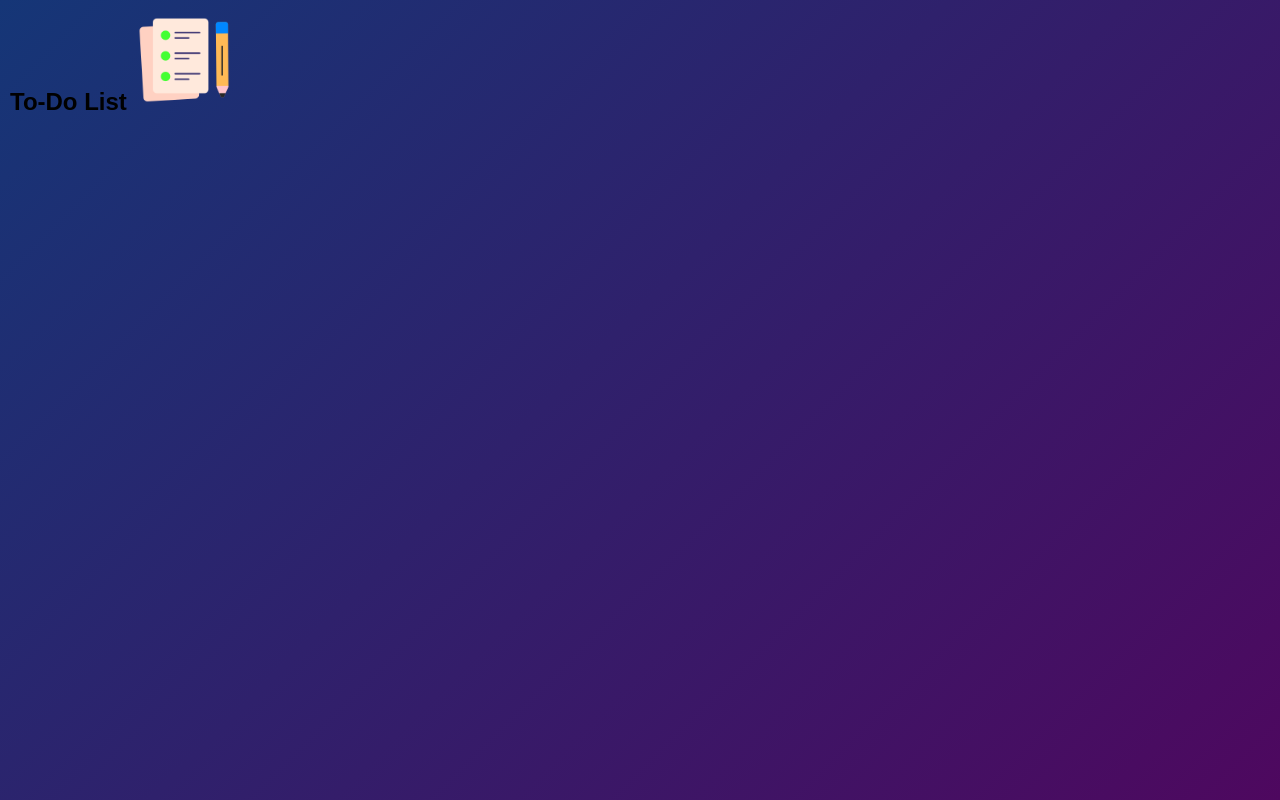
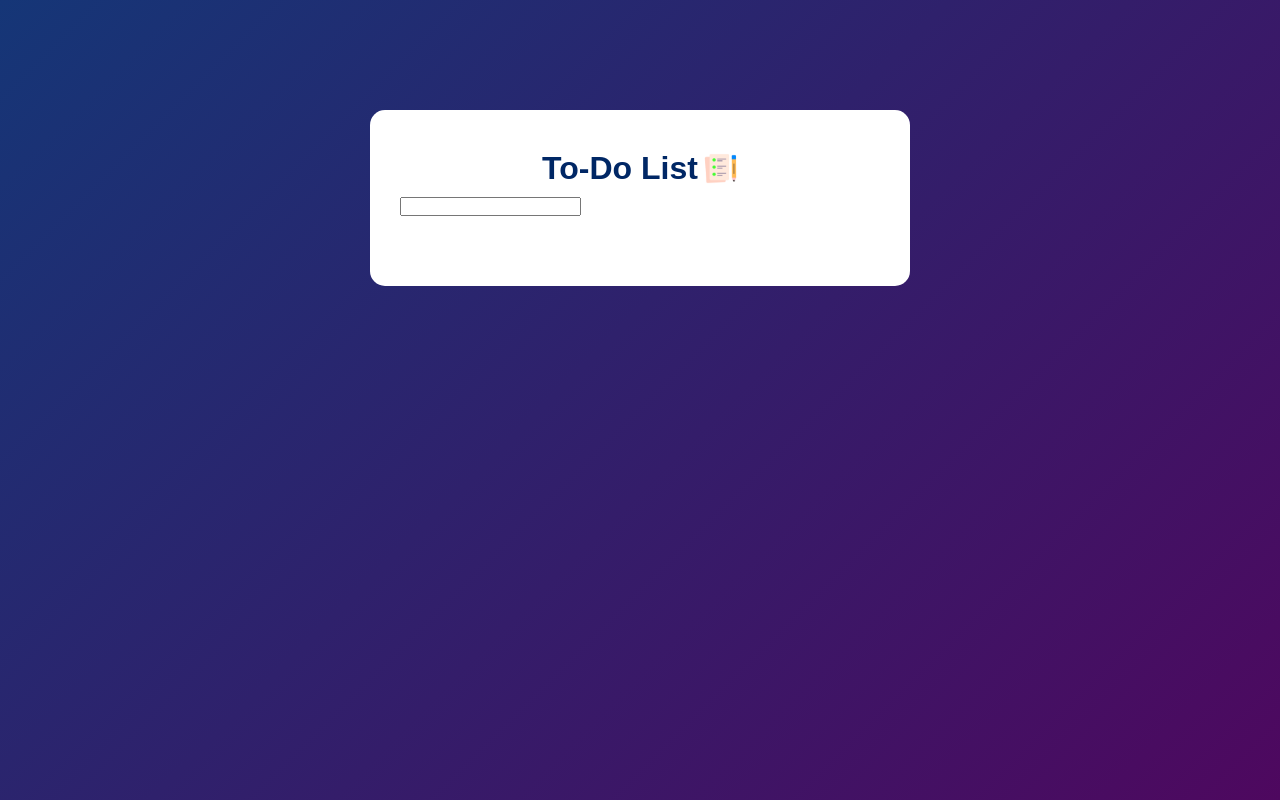
Before and after one commit to FahadHossainBabor/To-DO-List-App, a plain HTML site: page index.html in a window 1280 px wide. Drawn offline with Linux system fonts and the light colour scheme.

Commit message:
added title to the app and align the box in the center

```diff
--- a/index.html
+++ b/index.html
@@ -11,7 +11,11 @@
 <body>
     <div class="container">
         <div class="todo-app">
-            <h2>To-Do List <img src="/images/icon.png" alt="Icon of the to do list"> </h2>
+            <h1>To-Do List <img src="/images/icon.png" alt="Icon of the to do list"> </h1>
+
+            <div class="row">
+                <input type="text">
+            </div>
         </div>
     </div>
     <script src="script.js"></script>
--- a/style.css
+++ b/style.css
@@ -10,3 +10,25 @@
     background: linear-gradient(135deg , #153677, #4e085f);
     padding: 10px;
 }
+
+.todo-app{
+    width: 100%;
+    max-width: 540px;
+    background: white;
+    margin: 100px auto 20px;
+    padding: 40px 30px 70px;
+    border-radius: 15px;
+}
+
+.todo-app h1{
+    color: #002765;
+    display: flex;
+    justify-content: center;
+    align-items: center;
+    margin-bottom: 10px;
+}
+
+.todo-app h1 img{
+    margin-left: 5px;
+    width: 35px;
+}
```
